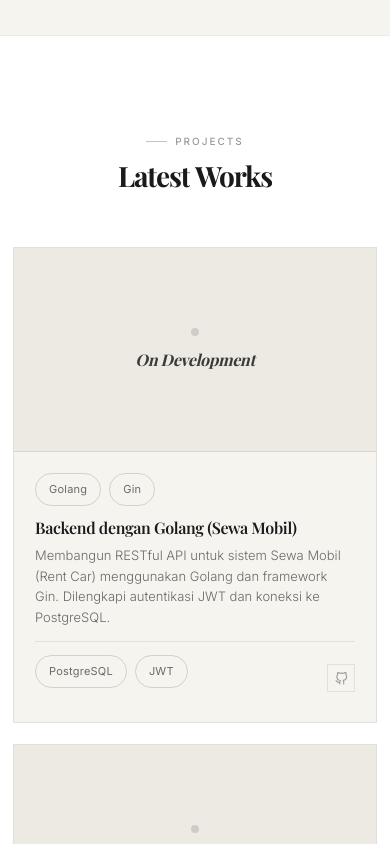
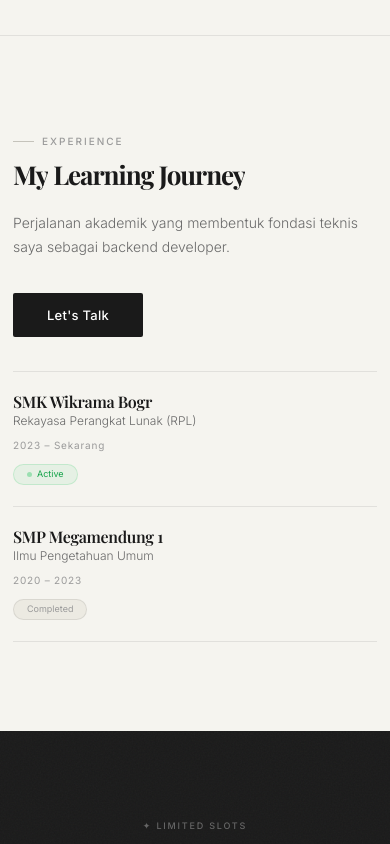
Before and after one commit to sattriaa1109/portofolio-1, a React (Vite) app: page / in a window 390 px wide. Shown: the part 4820-5664 px from the top of the page. Built offline with nearby package versions, Linux system fonts and the light colour scheme; a web font is replaced by a local one.

Commit message:
remove latest project and fix the footer

```diff
--- a/src/App.jsx
+++ b/src/App.jsx
@@ -32,32 +32,9 @@ export default function App() {
           {/* Footer */}
           <footer style={{
             background: "var(--charcoal)",
-            padding: "var(--sp-6) 0 var(--sp-4)",
+            padding: "var(--sp-4) 0",
           }}>
             <div className="container">
-              <a
-                href={`mailto:${profileData.email}`}
-                style={{
-                  display: "block",
-                  fontFamily: "var(--f-serif)",
-                  fontSize: "clamp(1.25rem, 3.5vw, 3rem)",
-                  fontWeight: 400,
-                  letterSpacing: "-0.04em",
-                  color: "var(--tw)",
-                  textDecoration: "none",
-                  textAlign: "center",
-                  marginBottom: "var(--sp-5)",
-                  transition: "opacity var(--t-base) var(--ease)",
-                  lineHeight: 1.1,
-                }}
-                onMouseEnter={e => e.currentTarget.style.opacity = "0.55"}
-                onMouseLeave={e => e.currentTarget.style.opacity = "1"}
-              >
-                {profileData.email}
-              </a>
-
-              <div style={{ height: "1px", background: "var(--border-dk)", marginBottom: "var(--sp-3)" }} />
-
               <div style={{
                 display: "flex",
                 alignItems: "center",
@@ -65,6 +42,7 @@ export default function App() {
                 flexWrap: "wrap",
                 gap: "var(--sp-2)",
               }}>
+                {/* Kiri — nama */}
                 <span style={{
                   fontFamily: "var(--f-sans)",
                   fontSize: "0.5625rem",
@@ -74,16 +52,35 @@ export default function App() {
                 }}>
                   © {new Date().getFullYear()} {profileData.name}
                 </span>
+
+                {/* Tengah — email */}
+                <a
+                  href={`mailto:${profileData.email}`}
+                  style={{
+                    fontFamily: "var(--f-sans)",
+                    fontSize: "0.5625rem",
+                    color: "var(--tw2)",
+                    textDecoration: "none",
+                    letterSpacing: "0.1em",
+                    textTransform: "uppercase",
+                    transition: "color var(--t-fast) var(--ease)",
+                  }}
+                  onMouseEnter={e => e.currentTarget.style.color = "var(--tw)"}
+                  onMouseLeave={e => e.currentTarget.style.color = "var(--tw2)"}
+                >
+                  {profileData.email}
+                </a>
+
+                {/* Kanan — social links */}
                 <div style={{ display: "flex", gap: "var(--sp-3)" }}>
                   {[
                     { label: "GitHub",   href: profileData.github },
                     { label: "LinkedIn", href: profileData.linkedin },
-                    { label: "Email",    href: `mailto:${profileData.email}` },
                   ].map(s => (
                     <a
                       key={s.label}
                       href={s.href}
-                      target={s.href.startsWith("http") ? "_blank" : undefined}
+                      target="_blank"
                       rel="noopener noreferrer"
                       style={{
                         fontFamily: "var(--f-sans)",
--- a/src/components/Projects.jsx
+++ b/src/components/Projects.jsx
@@ -114,64 +114,6 @@ export default function Projects() {
       </section>
 
       {/* ── Latest Works grid ── */}
-      <section className="latest-section" id="latest-works">
-        <div className="container">
-          <div className="latest-header">
-            <div className="sec-label" style={{ justifyContent: "center" }}>Projects</div>
-            <h2 className="sec-heading" style={{ textAlign: "center" }}>
-              <TextReveal text="Latest Works" tag="span" />
-            </h2>
-          </div>
-
-          <div className="latest-grid">
-            {projectsData.map((p, i) => (
-              <article key={p.id} className="lw-card">
-                <div className="lw-img-wrap">
-                  {p.comingSoon ? (
-                    <div className="lw-coming-soon">
-                      <span className="project-coming-soon-dot" />
-                      <span className="project-coming-soon-text">On Development</span>
-                    </div>
-                  ) : (
-                    <img
-                      src={p.image || FALLBACK_IMGS[i % FALLBACK_IMGS.length]}
-                      alt={p.title}
-                    />
-                  )}
-                </div>
-                <div className="lw-body">
-                  <div className="lw-tags">
-                    {p.tech.slice(0, 2).map(t => (
-                      <span key={t} className="pill">{t}</span>
-                    ))}
-                  </div>
-                  <h3 className="lw-title">{p.title}</h3>
-                  <p className="lw-desc">{p.description}</p>
-                  <div className="lw-footer">
-                    <div className="lw-tags">
-                      {p.tech.slice(2).map(t => (
-                        <span key={t} className="pill">{t}</span>
-                      ))}
-                    </div>
-                    <div className="lw-links">
-                      {p.github && (
-                        <a href={p.github} target="_blank" rel="noopener noreferrer" className="lw-link" aria-label="GitHub">
-                          <FiGithub />
-                        </a>
-                      )}
-                      {p.demo && (
-                        <a href={p.demo} target="_blank" rel="noopener noreferrer" className="lw-link" aria-label="Demo">
-                          <FiExternalLink />
-                        </a>
-                      )}
-                    </div>
-                  </div>
-                </div>
-              </article>
-            ))}
-          </div>
-        </div>
-      </section>
     </div>
   );
 }
```
